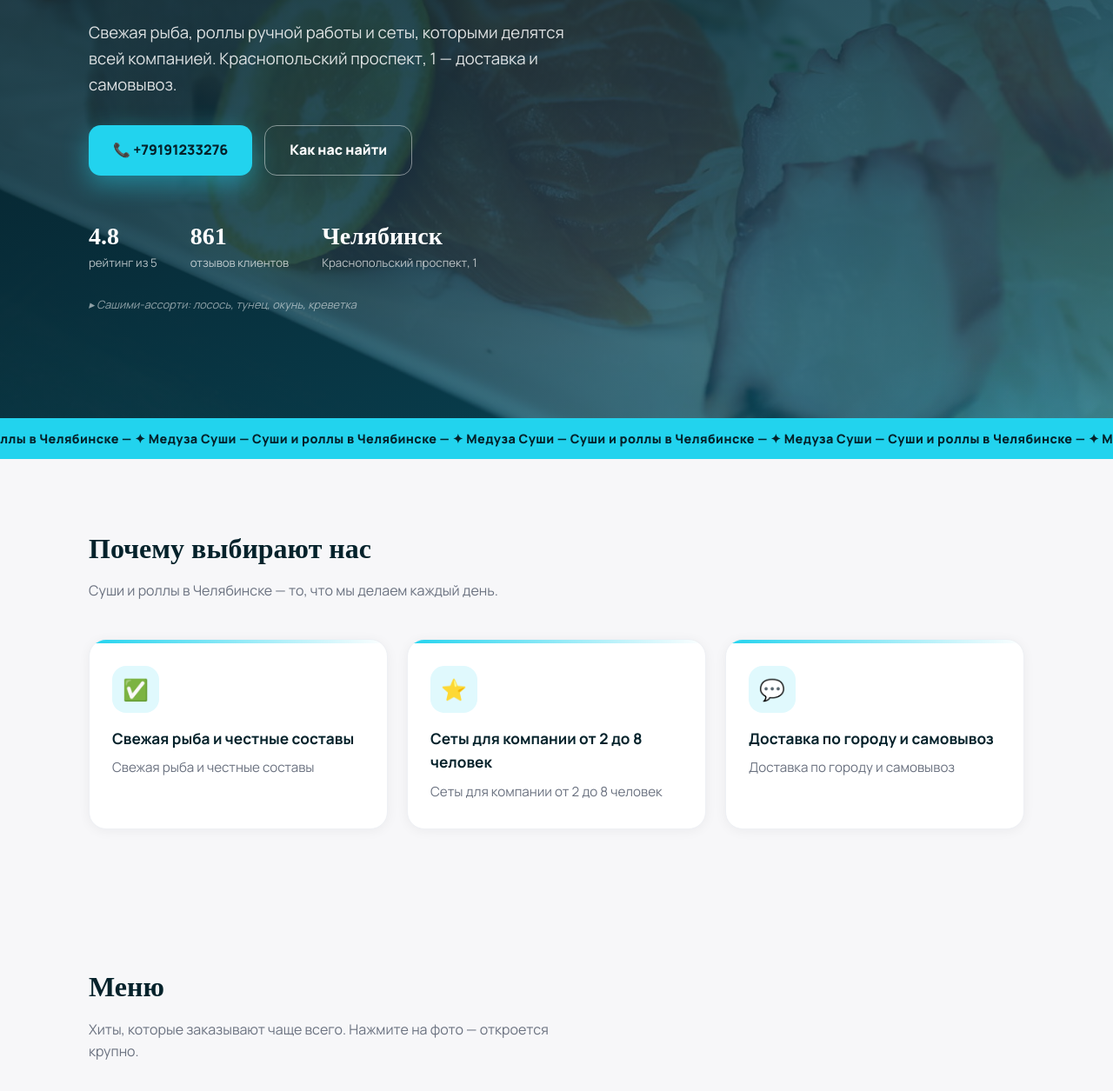
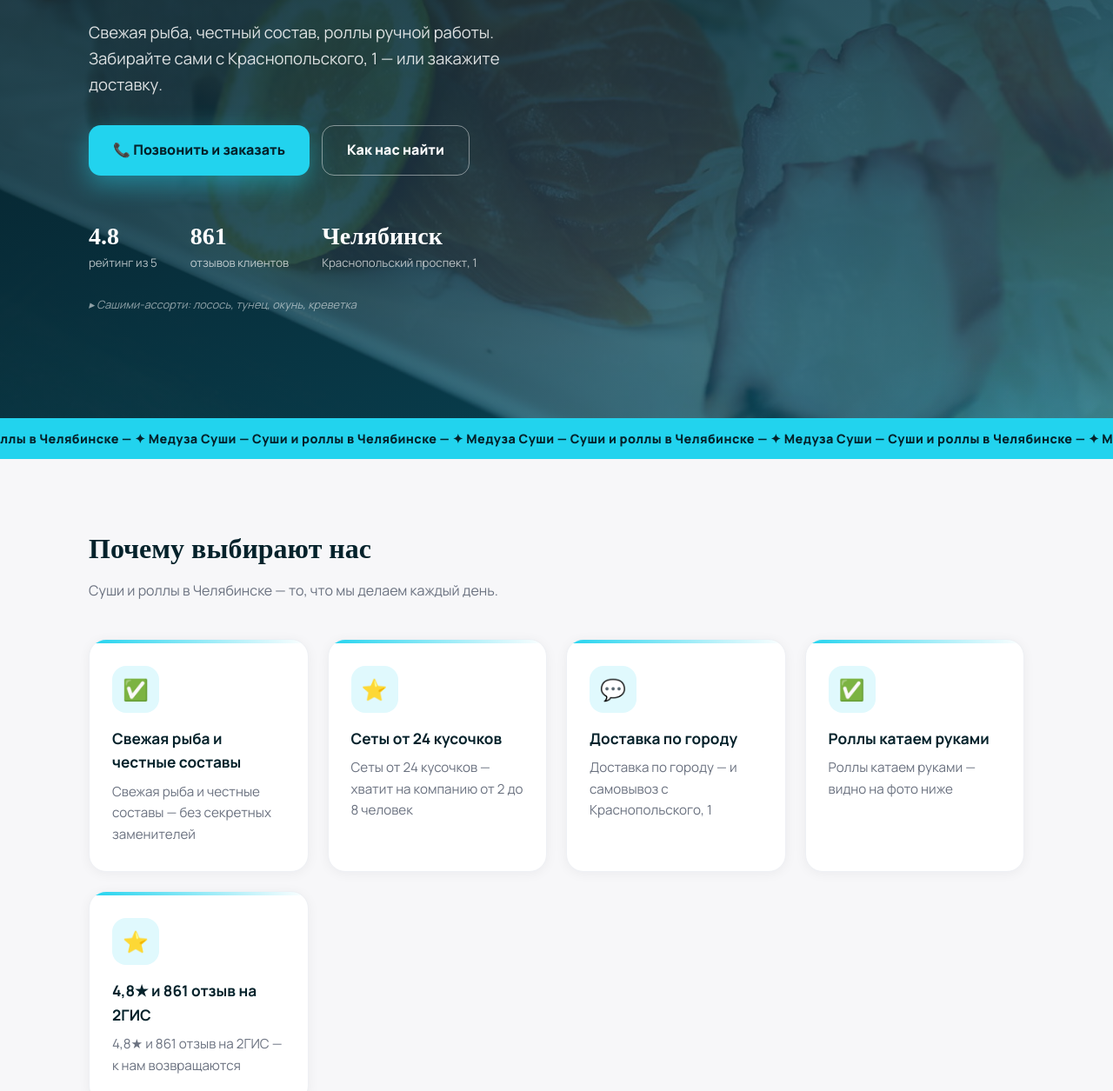
Before and after one commit to eduardnoskov-crypto/landing-demos-chel, a plain HTML site: page meduza-sushi/index.html in a window 1280 px wide. Shown: the part 407-1662 px from the top of the page at 87% size. Drawn offline with Linux system fonts and the light colour scheme; a web font is replaced by a local one.

Commit message:
Копирайт по скиллу human-copywriter: 5 выгод, новый хук, CTA «Позвонить и заказать»

```diff
--- /dev/null
+++ b/check_page.js
@@ -0,0 +1,6 @@
+const fs = require('fs');
+const t = fs.readFileSync('landings/meduza-sushi/index.html', 'utf8');
+console.log('cta:', t.includes('Позвонить и заказать'));
+console.log('cards:', (t.match(/class="card"/g) || []).length);
+console.log('menu:', t.includes('Сет «Медуза»'));
+console.log('hook2:', t.includes('заказ за один звонок'));
--- a/meduza-sushi/index.html
+++ b/meduza-sushi/index.html
@@ -122,10 +122,10 @@ footer a:hover{color:var(--c)}
   <div class="wrap">
     <span class="kicker">⭐ <b>4.8</b>&nbsp;·&nbsp;861 отзывов на 2ГИС</span>
     <h1>Роллы, за которые оставили 861 отзыв</h1>
-    <p class="hook2">861 человек уже проголосовал за «Медузу» оценкой 4,8★. Осталось попробовать вам.</p>
-    <p class="sub">Свежая рыба, роллы ручной работы и сеты, которыми делятся всей компанией. Краснопольский проспект, 1 — доставка и самовывоз.</p>
+    <p class="hook2">4,8★ на 2ГИС. Сеты на компанию, классика и запечённые — заказ за один звонок.</p>
+    <p class="sub">Свежая рыба, честный состав, роллы ручной работы. Забирайте сами с Краснопольского, 1 — или закажите доставку.</p>
     <div class="cta-row">
-      <a class="btn primary" href="tel:+79191233276">📞 +79191233276</a>
+      <a class="btn primary" href="tel:+79191233276">📞 Позвонить и заказать</a>
       <a class="btn ghost" href="#contact">Как нас найти</a>
     </div>
     <div class="stats">
@@ -141,11 +141,12 @@ footer a:hover{color:var(--c)}
 
 <section id="about"><div class="wrap">
   <h2>Почему выбирают нас</h2>
-  <p class="section-sub">Суши и роллы в Челябинске — то, что мы делаем каждый день.</p>
-  <div class="cards">
-    <div class="card"><div class="ico">✅</div><h3>Свежая рыба и честные составы</h3><p>Свежая рыба и честные составы</p></div>
-    <div class="card"><div class="ico">⭐</div><h3>Сеты для компании от 2 до 8 человек</h3><p>Сеты для компании от 2 до 8 человек</p></div>
-    <div class="card"><div class="ico">💬</div><h3>Доставка по городу и самовывоз</h3><p>Доставка по городу и самовывоз</p></div>
+  <p class="section-sub">Суши и роллы в Челябинске — то, что мы делаем каждый день.</p>  <div class="cards">
+    <div class="card"><div class="ico">✅</div><h3>Свежая рыба и честные составы</h3><p>Свежая рыба и честные составы — без секретных заменителей</p></div>
+    <div class="card"><div class="ico">⭐</div><h3>Сеты от 24 кусочков</h3><p>Сеты от 24 кусочков — хватит на компанию от 2 до 8 человек</p></div>
+    <div class="card"><div class="ico">💬</div><h3>Доставка по городу</h3><p>Доставка по городу — и самовывоз с Краснопольского, 1</p></div>
+    <div class="card"><div class="ico">✅</div><h3>Роллы катаем руками</h3><p>Роллы катаем руками — видно на фото ниже</p></div>
+    <div class="card"><div class="ico">⭐</div><h3>4,8★ и 861 отзыв на 2ГИС</h3><p>4,8★ и 861 отзыв на 2ГИС — к нам возвращаются</p></div>
   </div>
 </div></section>
 
@@ -242,7 +243,7 @@ footer a:hover{color:var(--c)}
   <div>© 2026 Медуза Суши</div>
   <div><a href="https://2gis.ru/chelyabinsk/firm/70000001040187579" target="_blank" rel="noopener">Карточка в 2ГИС</a></div>
 </div>
-<div class="wrap"><div class="credit">Фото: <a href="https://www.flickr.com/photos/10559879@N00/2406405141" target="_blank" rel="noopener">avlxyz</a> (CC BY SA, Flickr) · <a href="https://www.flickr.com/photos/10559879@N00/851638950" target="_blank" rel="noopener">avlxyz</a> (CC BY SA, Flickr) · <a href="https://www.flickr.com/photos/10559879@N00/851634584" target="_blank" rel="noopener">avlxyz</a> (CC BY SA, Flickr)</div></div>
+<div class="wrap"><div class="credit">Фото: <a href="https://www.flickr.com/photos/10559879@N00/2406405141" target="_blank" rel="noopener">avlxyz</a> (CC BY SA, Flickr) · <a href="https://www.flickr.com/photos/10559879@N00/851638950" target="_blank" rel="noopener">avlxyz</a> (CC BY SA, Flickr) · <a href="https://www.flickr.com/photos/10559879@N00/851634584" target="_blank" rel="noopener">avlxyz</a> (CC BY SA, Flickr) · <a href="https://www.flickr.com/photos/91188380@N05/9363625438" target="_blank" rel="noopener">elsie.hui</a> (CC BY, Flickr) · <a href="https://www.flickr.com/photos/10559879@N00/4734585399" target="_blank" rel="noopener">avlxyz</a> (CC BY SA, Flickr) · <a href="https://www.flickr.com/photos/10559879@N00/4734585285" target="_blank" rel="noopener">avlxyz</a> (CC BY SA, Flickr) · <a href="https://www.flickr.com/photos/54359128@N00/3469819385" target="_blank" rel="noopener">Geoff Peters 604</a> (CC BY, Flickr) · <a href="https://www.flickr.com/photos/21528622@N00/12762879" target="_blank" rel="noopener">dboy</a> (CC BY SA, Flickr) · <a href="https://www.flickr.com/photos/10559879@N00/4735223844" target="_blank" rel="noopener">avlxyz</a> (CC BY SA, Flickr)</div></div>
 </footer>
 </body>
 </html>
```
Also changed, not shown: akuna-matata/index.html (+1 -2 lines), almaz-rodnik/index.html (+1 -2 lines), black-papa/index.html (+1 -2 lines), ekspress-atelier/index.html (+1 -2 lines), i-flagman/index.html (+1 -2 lines), moika-otido/index.html (+1 -2 lines), na-truda-cafe/index.html (+1 -2 lines), roza-chel/index.html (+1 -2 lines), zoo-doktor/index.html (+1 -2 lines).
